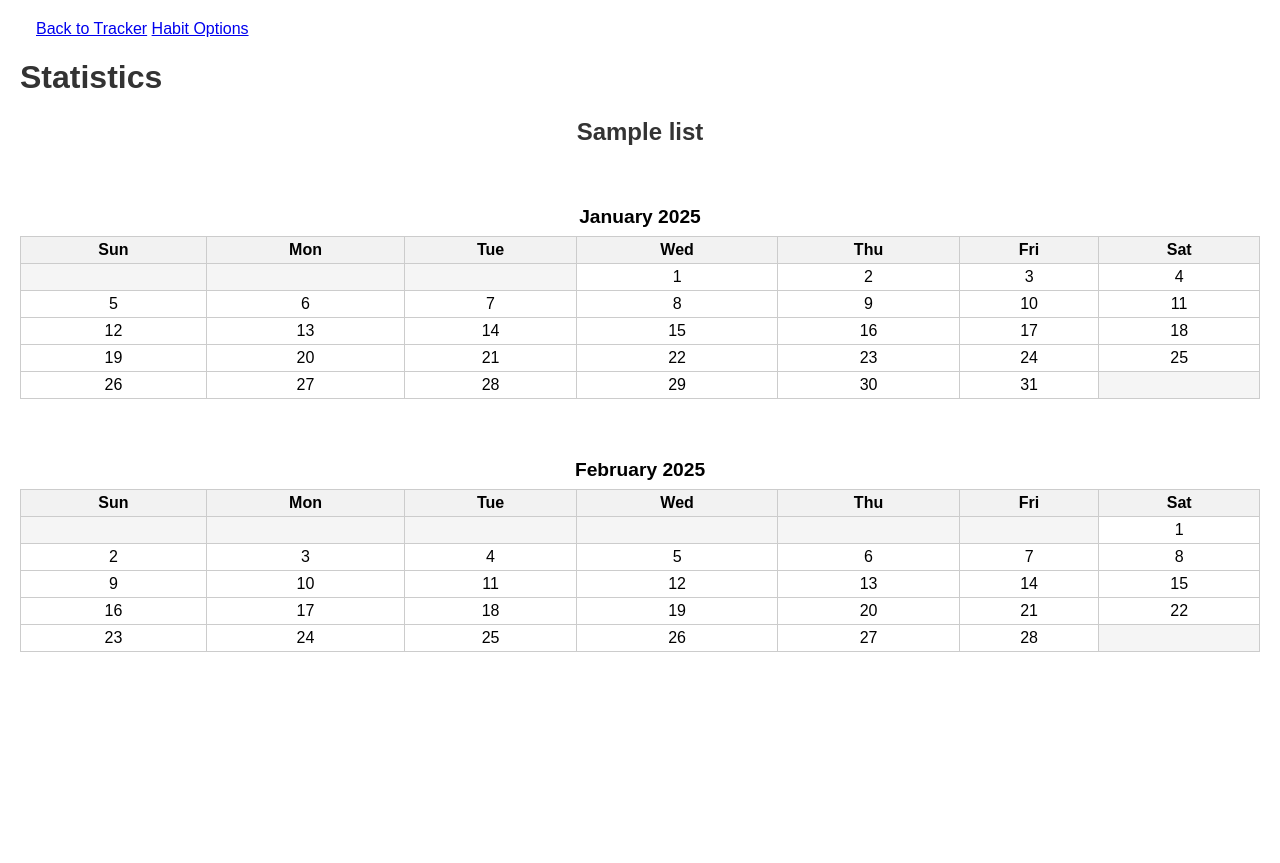
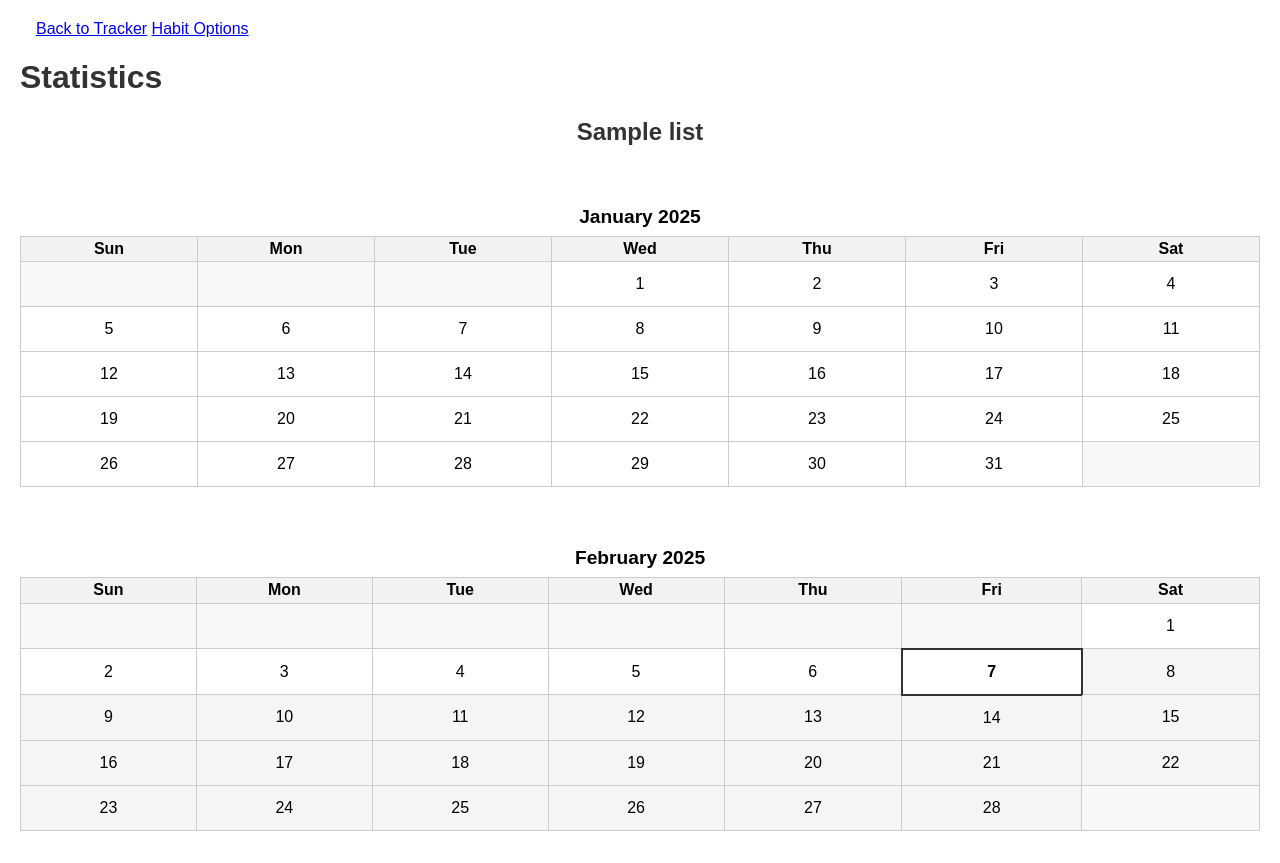
Before and after one commit to heX16/Habits, a Flask app: page /habit/1 in a window 1280 px wide. Before the commit the page ends 652 px from the top, so only its background shows below. Run offline with Flask 3, Linux system fonts and the light colour scheme; tables that the repository leaves empty hold one stand-in row (values such as "Sample post").

Commit message:
Enhance habit tracking status visualization and color coding
- Updated status options with additional attributes (color, as_char)
- Improved calendar cell rendering to show status icons and colors
- Modified JavaScript and CSS to support new status visualization
- Added current day highlighting in calendar view

```diff
--- a/habbits_simple_tracker/habbits_app_web/flask_backend_core.py
+++ b/habbits_simple_tracker/habbits_app_web/flask_backend_core.py
@@ -122,10 +122,17 @@ def create_app():
         }
 
         status_options = database.get_status_options()
-        status_options_js = ',\n        '.join(
-            f"{{value: {opt['value']}, label: '{opt['label']}', icon: '{opt['icon']}'}}"
-            for opt in status_options
-        )
+        formatted_options = []
+        for option in status_options:
+            formatted_items = []
+            for k, v in option.items():
+                if isinstance(v, str):
+                    formatted_items.append(f"'{k}': '{v}'")
+                else:
+                    formatted_items.append(f"'{k}': {v}")
+            formatted_options.append('{' + ', '.join(formatted_items) + '}')
+
+        status_options_js_str = ',\n        '.join(formatted_options)
 
         js_content =  f"// This file is generated automatically\n"
         js_content += f"const {list(constants.keys())[0]} = {list(constants.values())[0]};\n"
@@ -135,7 +142,7 @@ def create_app():
         js_content += f"\n"
         js_content += f"function getStatusOptions() {{\n"
         js_content += f"    return [\n"
-        js_content += f"        {status_options_js}\n"
+        js_content += f"        {status_options_js_str}\n"
         js_content += f"    ];\n"
         js_content += f"}}\n"
 
--- a/habbits_simple_tracker/habbits_app_web/habits_database.py
+++ b/habbits_simple_tracker/habbits_app_web/habits_database.py
@@ -415,9 +415,9 @@ class HabitsDatabase:
         Returns list of possible status options for habits
         '''
         return [
-            {'value': 0, 'label': 'not set', 'icon': ''},
-            {'value': 1, 'label': 'done mini', 'icon': '☑️'},
-            {'value': 2, 'label': 'done', 'icon': '✅'},
-            {'value': 3, 'label': 'done elite', 'icon': '🌟'},
-            {'value': 9, 'label': 'fail', 'icon': '❌'}
+            {'value': 0, 'label': 'not set', 'icon': '', 'color': 'none', 'as_char': ' '},
+            {'value': 1, 'label': 'done mini', 'icon': '☑️', 'color': 'green', 'as_char': 'v'},
+            {'value': 2, 'label': 'done', 'icon': '✅', 'color': 'green', 'as_char': 'V'},
+            {'value': 3, 'label': 'done elite', 'icon': '🌟', 'color': 'gold', 'as_char': 'W'},
+            {'value': 9, 'label': 'fail', 'icon': '❌', 'color': 'red', 'as_char': 'X'}
         ]
--- a/habbits_simple_tracker/habbits_app_web/static/habit.js
+++ b/habbits_simple_tracker/habbits_app_web/static/habit.js
@@ -112,9 +112,39 @@ function renderMonth(tracking, year, month, trackingOffset) {
                 cell.className = 'empty';
             } else {
                 if (date <= daysInMonth) {
-                    cell.textContent = date;
                     const status = tracking[trackingOffset + date - 1];
-                    cell.style.backgroundColor = getStatusColor(status);
+                    const statusOption = getStatusOptions().find(opt => opt.value === status);
+
+                    // Create wrapper for content
+                    const contentDiv = document.createElement('div');
+                    contentDiv.style.display = 'inline-block';
+
+                    // Add date number
+                    contentDiv.textContent = date;
+
+                    // Check if date is in future
+                    const cellDate = new Date(year, month, date);
+                    const today = new Date();
+                    today.setHours(0, 0, 0, 0);
+
+                    // Add current-day class if date matches today
+                    if (cellDate.getTime() === today.getTime()) {
+                        cell.classList.add('current-day');
+                    }
+
+                    if (cellDate > today && (!statusOption || statusOption.value === 0 || statusOption.value === 9)) {
+                        cell.style.backgroundColor = '#f5f5f5';  // Серый цвет только для будущих дат со статусом 0 или 9
+                    } else if (statusOption) {
+                        // Add status indicator
+                        if (statusOption.icon) {
+                            contentDiv.textContent += statusOption.icon;
+                        } else {
+                            contentDiv.textContent += statusOption.as_char;
+                        }
+                        cell.style.backgroundColor = statusOption.color === 'none' ? 'transparent' : statusOption.color;
+                    }
+
+                    cell.appendChild(contentDiv);
                     date++;
                 }
             }
@@ -156,10 +186,7 @@ function renderCalendars(tracking, prevYear, prevMonth, currentYear, currentMont
  * @returns {string} The corresponding background color.
  */
 function getStatusColor(status) {
-    if (status == 1) {
-        return 'lightgreen';
-    } else if (status == 2) {
-        return 'lightcoral';
-    }
-    return 'transparent';
+    const options = getStatusOptions();
+    const statusOption = options.find(opt => opt.value === status);
+    return statusOption ? statusOption.color : 'transparent';
 }
--- a/habbits_simple_tracker/habbits_app_web/static/style.css
+++ b/habbits_simple_tracker/habbits_app_web/static/style.css
@@ -45,15 +45,15 @@ button {
 /* Statistics page styles */
 .calendars-container {
     display: flex;
-    gap: 2rem;
+    gap: 1rem;
     justify-content: center;
     flex-wrap: wrap;
-    margin: 2rem 0;
+    margin: 1rem 0;
 }
 
 .calendar-table {
     border-collapse: collapse;
-    min-width: 300px;
+    min-width: 250px;
 }
 
 .calendar-table caption {
@@ -62,17 +62,33 @@ button {
     padding: 0.5rem;
 }
 
-.calendar-table th,
+.calendar-table th {
+    padding: 0.2rem;
+}
+
 .calendar-table td {
-    border: 1px solid #ccc;
-    padding: 0.25rem;
+    position: relative;
+    height: 26px;
+    width: 26px;
+    padding: 2px;
     text-align: center;
-    width: 1rem;
-    height: 1rem;
+    vertical-align: middle;
+}
+
+.calendar-table td span.status-indicator {
+    position: absolute;
+    bottom: 1px;
+    right: 1px;
+}
+
+.calendar-table td span:first-child {
+    position: absolute;
+    top: 1px;
+    left: 1px;
 }
 
 .calendar-table td.empty {
-    background-color: #f5f5f5;
+    background-color: #f8f8f8;
 }
 
 .back-link {
@@ -135,3 +151,28 @@ button {
     flex-wrap: wrap;
     margin: 2rem 0;
 }
+
+.calendar-table td {
+    position: relative;
+    height: 40px;
+    width: 40px;
+    text-align: center;
+    vertical-align: middle;
+}
+
+.calendar-table td span.status-indicator {
+    position: absolute;
+    bottom: 2px;
+    right: 2px;
+    font-size: 0.8em;
+}
+
+.calendar-table td span:first-child {
+    position: absolute;
+    top: 2px;
+    left: 2px;
+}
+
+.calendar-table td.current-day {
+    border: 2px solid #333;  /* Жирная темная рамка */
+}
```
